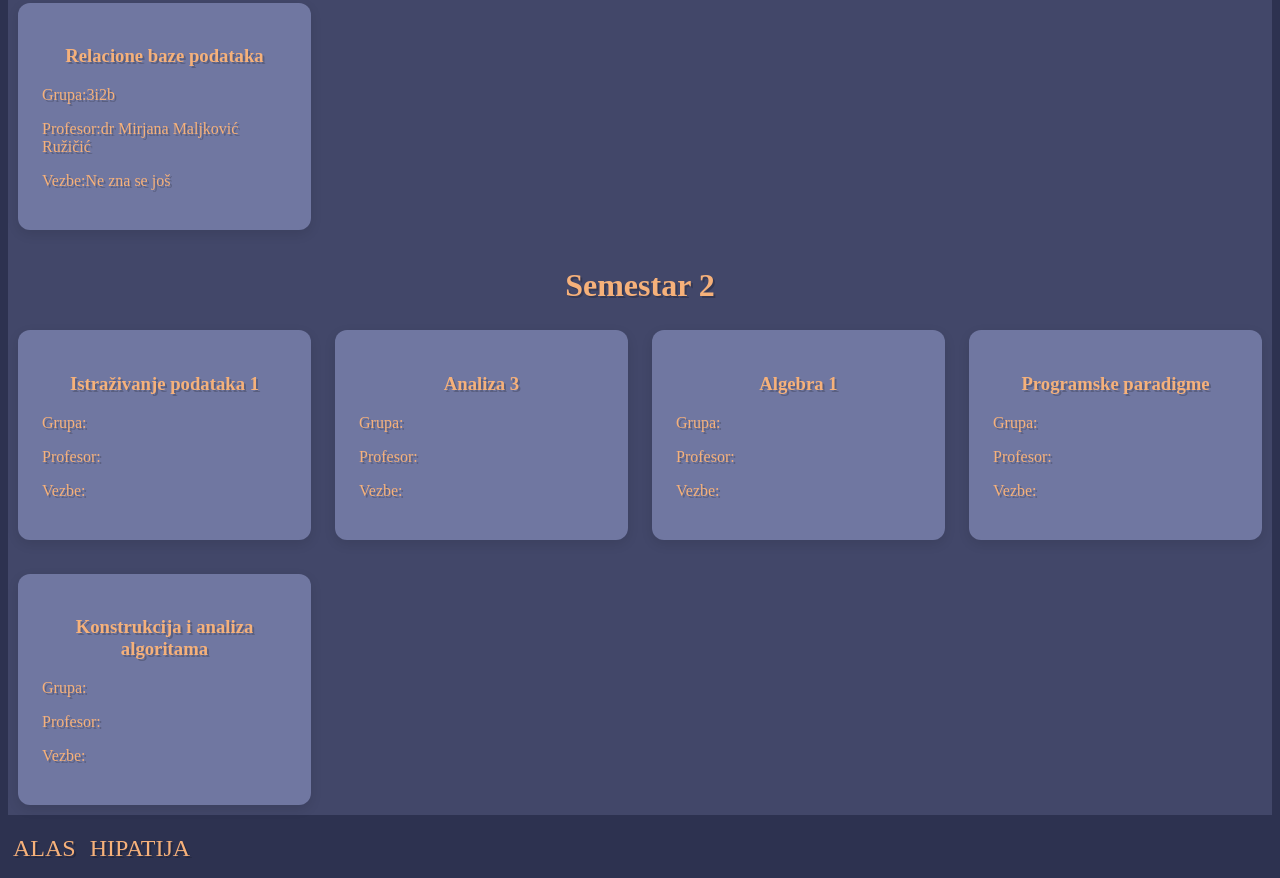
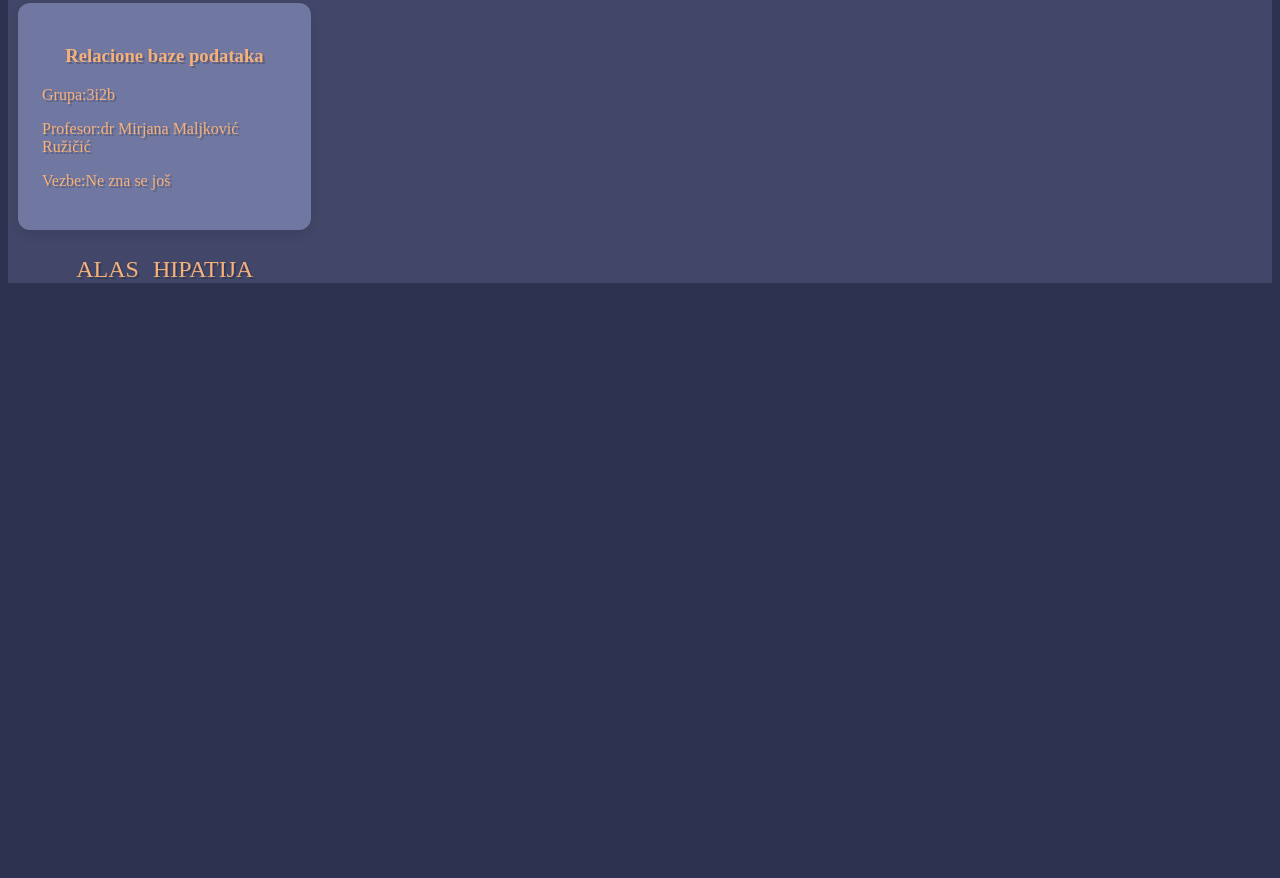
Before and after one commit to diwitrije/faks, a plain HTML site: page index.html in a window 1280 px wide. Shown: the part 353-1231 px from the top of the page. After the commit the page ends 800 px from the top, so only its background shows below. Drawn offline with Linux system fonts and the light colour scheme.

Commit message:
Update course titles and links in index.html

```diff
--- a/index.html
+++ b/index.html
@@ -9,7 +9,7 @@
 <body>
     <main>
         <section id="sem1">
-            <h2>Semestar 1</h2>
+            <h2>Predmeti</h2>
             <div class="sem-list">
                 <article class="sem-card">
                     <h3>Algoritmi i Strukture podataka</h3>
@@ -20,20 +20,20 @@
                 <article class="sem-card">
                     <h3>Analiza 2</h3>
                     <p>Grupa:2i2b</p>
-                    <p>Profesor:<a href="" target="_blank">dr Zlatko Lazović</a></p>
-                    <p>Vezbe:<a href="" target="_blank">Vuk Simon Ovaskainen</a></p>
+                    <p>Profesor:dr Zlatko Lazović</p>
+                    <p>Vezbe:<a href="https://faculty.matf.bg.ac.rs/p/vuk.simon.ovaskainen/index.php" target="_blank">Vuk Simon Ovaskainen</a></p>
                 </article>
                 <article class="sem-card">
                     <h3>Računarska grafika</h3>
                     <p>Grupa:3i2b</p>
                     <p>Profesor:<a href="https://matf-racunarska-grafika.github.io/" target="_blank">dr Vesna Marinković</a></p>
-                    <p>Vezbe:<a href="" target="_blank">Marko Spasić</a></p>
+                    <p>Vezbe:Marko Spasić</p>
                 </article>
                 <article class="sem-card">
                     <h3>Prevodjenje programskih jezika</h3>
                     <p>Grupa:3i2b</p>
                     <p>Profesor: <a href="https://www.prevodioci.matf.bg.ac.rs/PrevodjenjeProgramskihJezika.html#0_tab" target="_blank">dr Mirko Spasić</a></p>
-                    <p>Vezbe:<a href="" target="_blank">Milica Karličić</a></p>
+                    <p>Vezbe:<a href="https://github.com/milicakarlicic/PPJ" target="_blank">Milica Karličić</a></p>
                 </article>
                 <article class="sem-card">
                     <h3>Relacione baze podataka</h3>
@@ -43,48 +43,12 @@
                 </article>
             </div>
         </section>
-        <section id="sem2">
-            <h2 style="text-align: center; font-size:xx-large;">Semestar 2</h2>
-            <div class="sem-list">
-                <article class="sem-card">
-                    <h3>Istraživanje podataka 1</h3>
-                    <p>Grupa:</p>
-                    <p>Profesor:</p>
-                    <p>Vezbe:</p>
-                </article>
-                <article class="sem-card">
-                    <h3>Analiza 3</h3>
-                    <p>Grupa:</p>
-                    <p>Profesor:</p>
-                    <p>Vezbe:</p>
-                </article>
-                <article class="sem-card">
-                    <h3>Algebra 1</h3>
-                    <p>Grupa:</p>
-                    <p>Profesor:</p>
-                    <p>Vezbe:</p>
-                </article>
-                <article class="sem-card">
-                    <h3>Programske paradigme</h3>
-                    <p>Grupa:</p>
-                    <p>Profesor:</p>
-                    <p>Vezbe:</p>
-                </article>
-                <article class="sem-card">
-                    <h3>Konstrukcija i analiza algoritama</h3>
-                    <p>Grupa:</p>
-                    <p>Profesor:</p>
-                    <p>Vezbe:</p>
-                </article>
-            </div>
+        <section id="personal_links">
+            <p>
+                <a class="foot" href="https://webmail.alas.matf.bg.ac.rs/?_task=mail&_mbox=INBOX">ALAS</a>
+                <a class="foot" href="https://hypatia.matf.bg.ac.rs:10333/StudInfo/scripts/studenti/prijavljivanjeFormular">HIPATIJA</a>
+            </p>
         </section>
     </main>
-
-    <div id="footer">
-        <a class="foot" href="https://webmail.alas.matf.bg.ac.rs/?_task=mail&_mbox=INBOX">ALAS</a>
-        <a class="foot" href="https://hypatia.matf.bg.ac.rs:10333/StudInfo/scripts/studenti/prijavljivanjeFormular">HIPATIJA</a></p>
-    </div>
-
-
 </body>
 </html>
```
